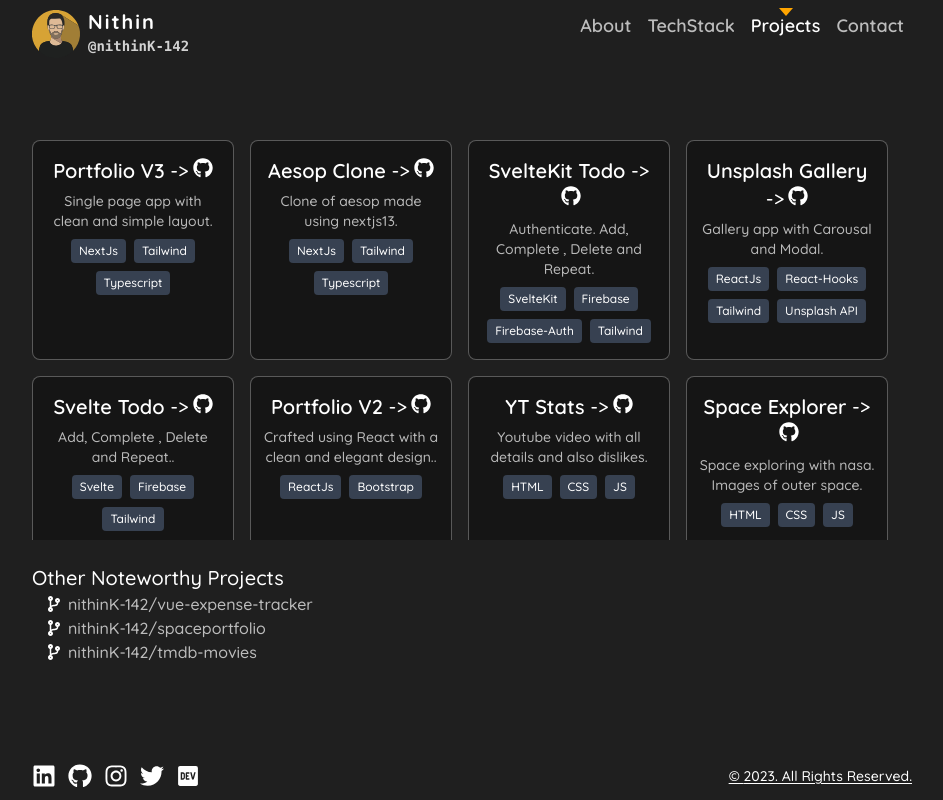
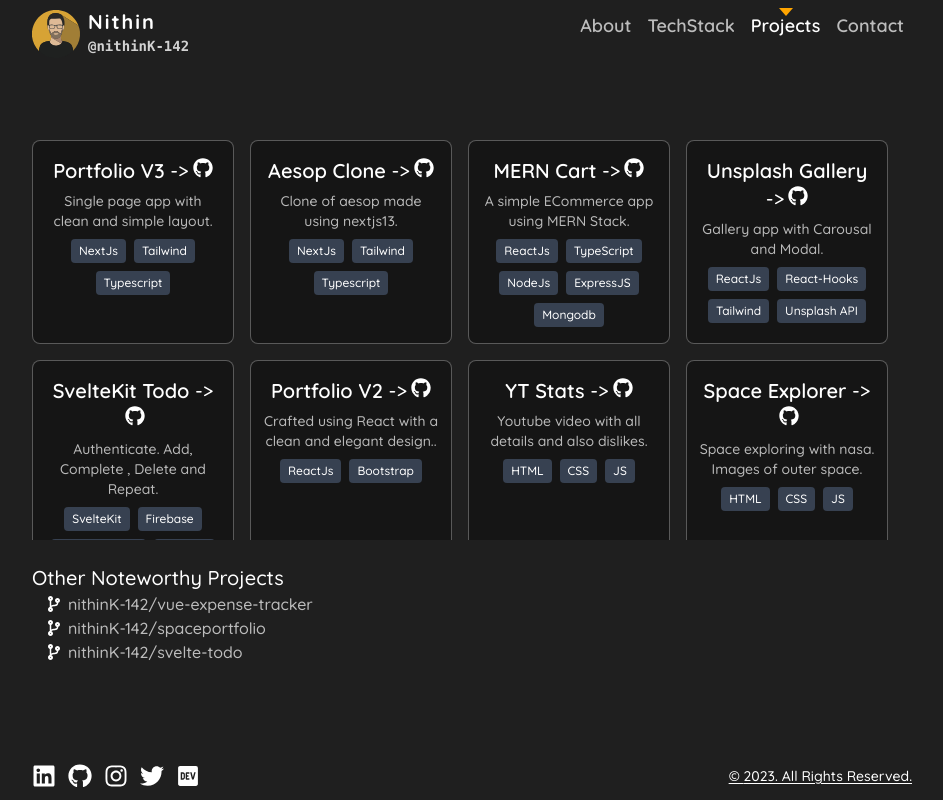
Before and after one commit to nithinK-142/nithin.me, a Next.js app: page /projects in a window 1280 px wide. Shown: the whole page, without its empty margins (168-1111 px from the left). Built offline with nearby package versions, Linux system fonts and the light colour scheme.

Commit message:
update: projects.

```diff
--- a/app/data/projects.ts
+++ b/app/data/projects.ts
@@ -11,17 +11,29 @@ export const mainProjects: MainProjectsType[] = [
     href: "https://nithin-me.vercel.app/",
     gitLink: "https://github.com/nithinK-142/nithin.me",
     title: "Portfolio V3",
-    description:
-      "Single page app with clean and simple layout.",
-    technologies: ["NextJs", "Tailwind","Typescript"],
+    description: "Single page app with clean and simple layout.",
+    technologies: ["NextJs", "Tailwind", "Typescript"],
   },
   {
     href: "https://next-aesop-clone.vercel.app/",
     gitLink: "https://github.com/nithinK-142/next-aesop-clone",
     title: "Aesop Clone",
-    description:
-      "Clone of aesop made using nextjs13.",
-    technologies: ["NextJs", "Tailwind","Typescript"],
+    description: "Clone of aesop made using nextjs13.",
+    technologies: ["NextJs", "Tailwind", "Typescript"],
+  },
+  {
+    href: "https://mern-cart.vercel.app/",
+    gitLink: "https://github.com/nithinK-142/mern-cart",
+    title: "MERN Cart",
+    description: "A simple ECommerce app using MERN Stack.",
+    technologies: ["ReactJs", "TypeScript", "NodeJs", "ExpressJS", "Mongodb"],
+  },
+  {
+    href: "https://unsplash-gallery-app.vercel.app/",
+    gitLink: "https://github.com/nithinK-142/unsplash-gallery",
+    title: "Unsplash Gallery",
+    description: "Gallery app with Carousal and Modal.",
+    technologies: ["ReactJs", "React-Hooks", "Tailwind", "Unsplash API"],
   },
   {
     href: "https://sveltekittodo.netlify.app/",
@@ -31,25 +43,10 @@ export const mainProjects: MainProjectsType[] = [
     technologies: ["SvelteKit", "Firebase", "Firebase-Auth", "Tailwind"],
   },
   {
-    href: "https://unsplashgalleryapp.netlify.app/",
-    gitLink: "https://github.com/nithinK-142/unsplash-gallery",
-    title: "Unsplash Gallery",
-    description: "Gallery app with Carousal and Modal.",
-    technologies: ["ReactJs", "React-Hooks", "Tailwind", "Unsplash API"],
-  },
-  {
-    href: "https://sveltetodos.netlify.app/",
-    gitLink: "https://github.com/nithinK-142/todo-svelte-fire",
-    title: "Svelte Todo",
-    description: "Add, Complete , Delete and Repeat..",
-    technologies: ["Svelte", "Firebase", "Tailwind"],
-  },
-  {
-    href: "https://nithin-dev.netlify.app/",
+    href: "https://nithink-142.github.io/",
     gitLink: "https://github.com/nithinK-142/nithink-142.github.io",
     title: "Portfolio V2",
-    description:
-      "Crafted using React with a clean and elegant design..",
+    description: "Crafted using React with a clean and elegant design..",
     technologies: ["ReactJs", "Bootstrap"],
   },
   {
@@ -63,8 +60,7 @@ export const mainProjects: MainProjectsType[] = [
     href: "https://nasaapiusage.netlify.app/",
     gitLink: "https://github.com/nithinK-142/NASA-API-usage",
     title: "Space Explorer",
-    description:
-      "Space exploring with nasa. Images of outer space.",
+    description: "Space exploring with nasa. Images of outer space.",
     technologies: ["HTML", "CSS", "JS"],
   },
 ];
@@ -77,14 +73,14 @@ type OtherType = {
 export const otherProjects: OtherType[] = [
   {
     title: "nithinK-142/vue-expense-tracker",
-    href: "https://github.com/nithinK-142/vue-expense-tracker"
+    href: "https://github.com/nithinK-142/vue-expense-tracker",
   },
   {
     title: "nithinK-142/spaceportfolio",
-    href: "https://github.com/nithinK-142/spaceportfolio"
+    href: "https://github.com/nithinK-142/spaceportfolio",
   },
   {
-    title: "nithinK-142/tmdb-movies",
-    href: "https://github.com/nithinK-142/tmdb-movies"
+    title: "nithinK-142/svelte-todo",
+    href: "https://github.com/nithinK-142/todo-svelte-fire",
   },
 ];
```
